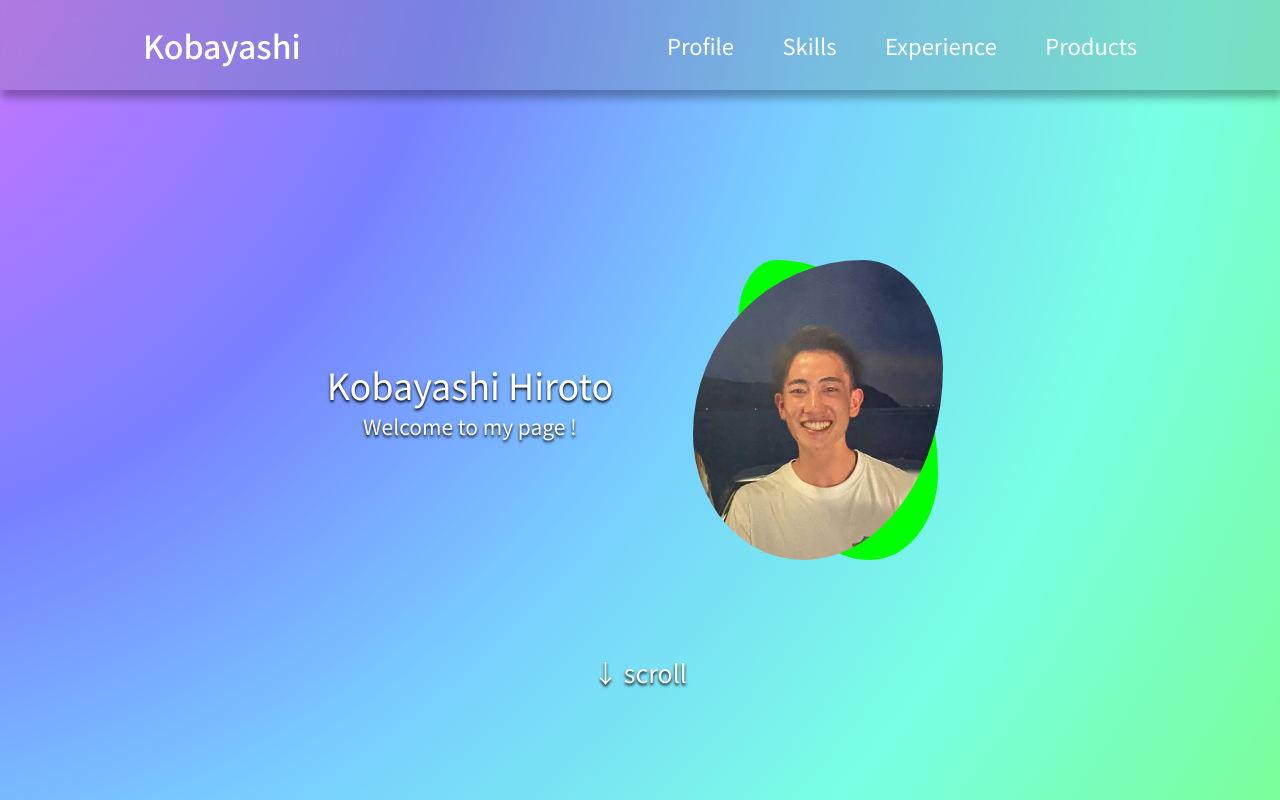
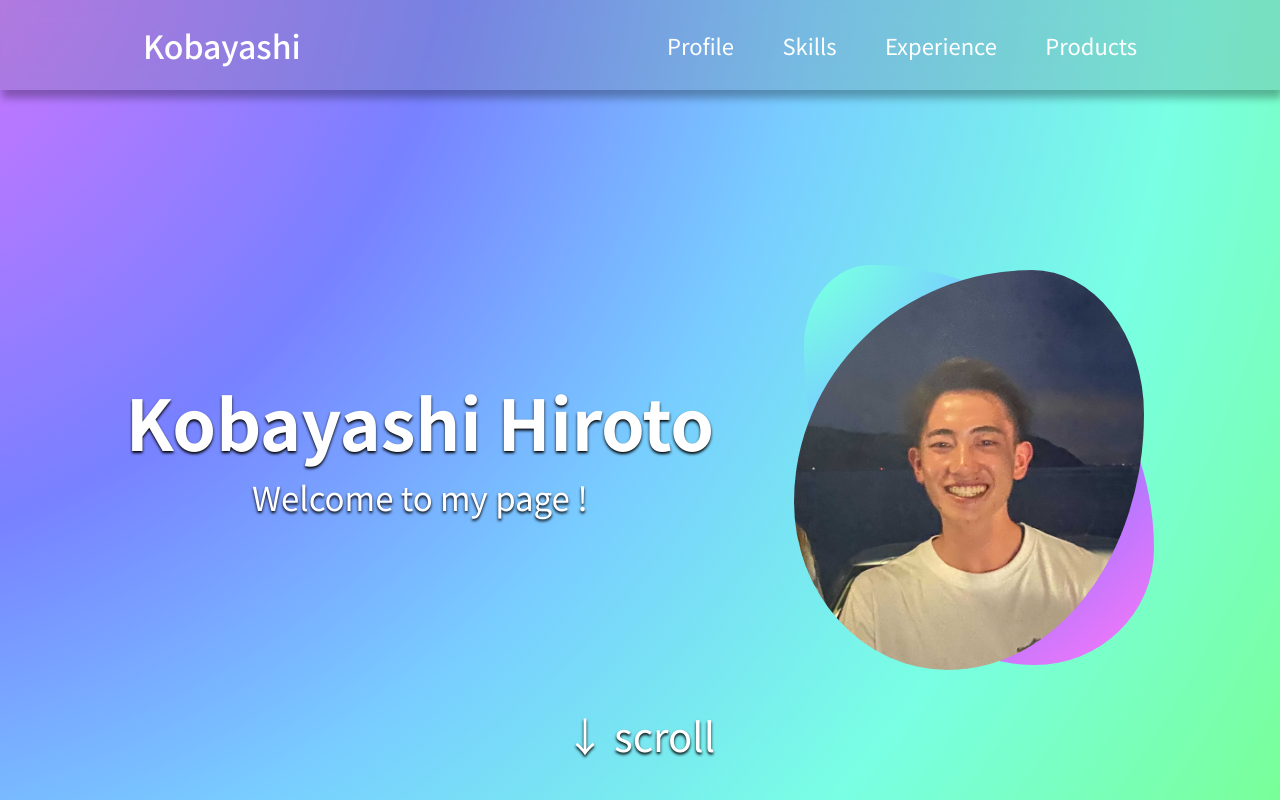
Before and after one commit to Kdaito/my-page, a Next.js app: page / in a window 1280 px wide. Shown: the top 800 px of the page. Built offline with nearby package versions, Linux system fonts and the light colour scheme.

Commit message:
profileヘッダーのスタイル修正

```diff
--- a/components/TagChip/index.tsx
+++ b/components/TagChip/index.tsx
@@ -3,7 +3,7 @@ type Props = {
 };
 
 const TagChip: React.VFC<Props> = ({ label }) => (
-  <p className="inline-block px-[8px] py-[3px] rounded-[50px] bg-chip mx-[5px] my-[3px] md:text-[20px] md:px-[16px]">
+  <p className="text-[#fff] text-shadow-none inline-block px-[8px] py-[3px] rounded-[50px] bg-chip mx-[5px] my-[3px] md:text-[20px] md:px-[16px]" style={{textShadow: "none"}}>
     {label}
   </p>
 );
--- a/pages/index.tsx
+++ b/pages/index.tsx
@@ -48,10 +48,10 @@ const Home: React.VFC<Props> = ({ historyDatas }) => {
   return (
     <>
       <div className="pt-[90px] h-[100vh]">
-        <div className="flex items-center justify-between lg:justify-center flex-col-reverse lg:flex-row pt-[80px] md:pt-[150px] relative">
+        <div className="flex items-center justify-between lg:justify-center flex-col-reverse lg:flex-row relative h-full">
           <div className="mt-[40px] text-center mb-[250px] lg:my-0 lg:mr-[90px]">
-            <h2 className="text-[36px]">Kobayashi Hiroto</h2>
-            <p className="text-[21px]">Welcome to my page !</p>
+            <h2 className="font-bold text-[36px] md:text-[70px]">Kobayashi Hiroto</h2>
+            <p className="text-[21px] md:text-[33px]">Welcome to my page !</p>
           </div>
           <div className={styles.iconContainer}>
             <div className={styles.iconImageWrapper}>
@@ -60,8 +60,8 @@ const Home: React.VFC<Props> = ({ historyDatas }) => {
               </div>
             </div>
           </div>
-          <div className="absolute bottom-0 lg:bottom-[-140px]">
-            <p className="text-[25px] animate-bounce">↓ scroll</p>
+          <div className="absolute bottom-[20px]">
+            <p className="text-[25px] lg:text-[40px] animate-bounce">↓ scroll</p>
           </div>
         </div>
       </div>
@@ -91,7 +91,7 @@ const Home: React.VFC<Props> = ({ historyDatas }) => {
             </div>
           </GlassCard>
         </div>
-        <div className="w-full h-full flex items-center justify-center mt-[40px]">
+        <div className="w-full h-full flex items-center justify-center mt-[100px] lg:mt-[140px]">
           <GlassCard className="w-[350px] md:w-[700px] lg:w-[1000px] flex items-center justify-center flex-col py-[50px] md:px-[20px] lg:px-[150px]">
             <h2 className="text-[32px]">History</h2>
             <dl className="px-[30px] w-full">
--- a/styles/profile.module.scss
+++ b/styles/profile.module.scss
@@ -1,5 +1,5 @@
 .iconContainer {
-  padding-top: 20px;
+  padding-top: 120px;
   position: relative;
   transform: translateX(-10px);
   display: inline-block;
@@ -13,10 +13,10 @@
       border-radius: 19% 81% 34% 66% / 20% 71% 29% 80%;
       width: 200px;
       height: 300px;
-      background-color: #00ff00;
+      background: radial-gradient(circle at -20% -20%, #79ff98,#79ffe4, #78ceff, #7881ff, #bb77ff,#ff77f6 );
       z-index: -1;
       position: absolute;
-      top: 20px;
+      top: 120px;
       left: 45px;
       transition: all 0.3s;
     }
@@ -31,3 +31,39 @@
     }
   }
 }
+
+
+@media screen and (min-width:768px) {
+  /*　md　*/
+  .iconContainer{
+    padding-top: 190px;
+    .iconImageWrapper{
+      width: 450px;
+      height: 500px;
+      &::after {
+        content: "";
+        width: 450px;
+        height: 550px;
+        top: 145px;
+        left: 30px;
+      }
+    }
+  }
+}
+@media screen and (min-width:1024px) {
+  /*　lg　*/
+  .iconContainer{
+    padding-top: 50px;
+    .iconImageWrapper{
+      width: 350px;
+      height: 400px;
+      &::after {
+        content: "";
+        width: 350px;
+        height: 400px;
+        top: 45px;
+        left: 10px;
+      }
+    }
+  }
+}
--- a/tailwind.config.js
+++ b/tailwind.config.js
@@ -11,7 +11,7 @@ module.exports = {
       "border": "#686868",
       "point-main": "#00ff00",
       "card": "#222",
-      "chip" : "#555",
+      "chip" : "rgba(75, 115, 115, 0.4)",
       "humberger" : "#fff",
       "drawer": "#222",
       "skillCard": "transparent",
```
